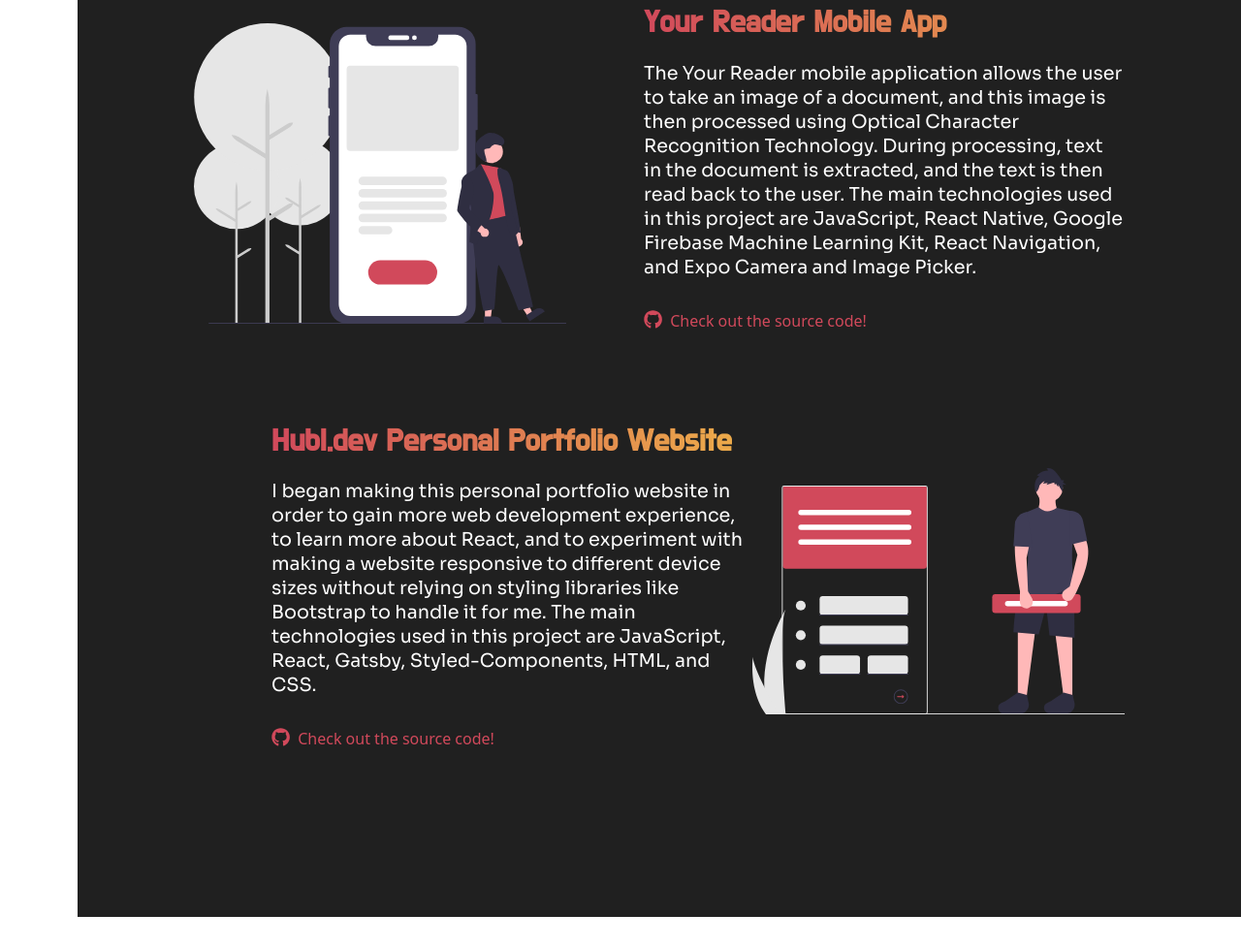
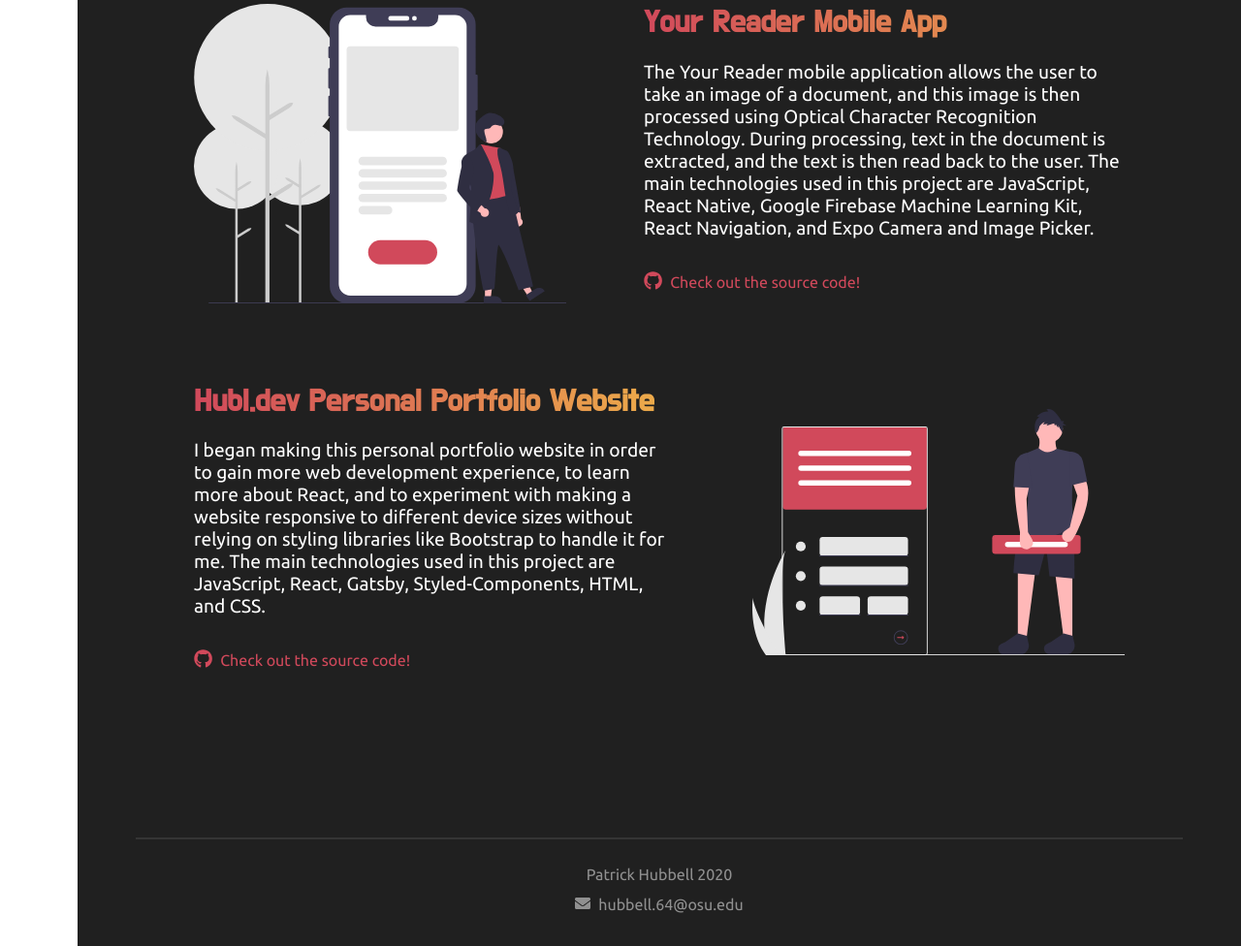
Before and after one commit to patty-hubbell/hubl-portfolio, a Gatsby site: page / in a window 1280 px wide. Shown: the part 1753-2729 px from the top of the page at 97% size. Before the commit the page ends 2699 px from the top, so only its background shows below. Built offline with nearby package versions, Linux system fonts and the light colour scheme; Gatsby itself is replaced by a stand-in of ours.

Commit message:
Fix font issues and footer

```diff
--- /dev/null
+++ b/src/components/Footer.js
@@ -0,0 +1,46 @@
+import React from "react"
+import styled from "styled-components"
+import { FontAwesomeIcon } from "@fortawesome/react-fontawesome"
+import { faEnvelope } from "@fortawesome/free-solid-svg-icons"
+
+export default function Footer() {
+  return (
+    <Foot.Container className="footer">
+      <Foot.Bar />
+      <Foot.Text>Patrick Hubbell 2020</Foot.Text>
+      <Foot.Contact>
+        <FontAwesomeIcon
+          icon={faEnvelope}
+          style={{ filter: "opacity(0.5)", marginRight: "0.5rem" }}
+        />
+        <Foot.Text>hubbell.64@osu.edu</Foot.Text>
+      </Foot.Contact>
+    </Foot.Container>
+  )
+}
+
+const Foot = {
+  Container: styled.div`
+    align-items: center;
+    background-color: var(--black);
+    color: var(--white);
+    display: flex;
+    flex-direction: column;
+    height: 7rem;
+  `,
+  Bar: styled.div`
+    background-color: var(--dark);
+    height: 0.1rem;
+    margin-bottom: 1.7rem;
+    width: 90%;
+  `,
+  Text: styled.p`
+    filter: opacity(0.5);
+    margin: 0;
+    margin-bottom: 0.8rem;
+    padding: 0;
+  `,
+  Contact: styled.div`
+    display: flex;
+  `,
+}
--- a/src/components/ProjectContainer.js
+++ b/src/components/ProjectContainer.js
@@ -45,7 +45,6 @@
   TextContainer: styled.div`
     display: flex;
     flex-direction: column;
-    margin-left: 5rem;
   `,
   Title: styled.h1`
     background: linear-gradient(
--- a/src/pages/index.js
+++ b/src/pages/index.js
@@ -6,6 +6,7 @@
 import ScreenFlexContainer from "../components/ScreenFlexContainer"
 import MobileNavBar from "../components/MobileNavBar"
 import ProjectsScreen from "../screens/ProjectsScreen"
+import Footer from "../components/Footer"
 
 export default function Home() {
   const [windowDimension, setWindowDimension] = useState(null)
@@ -32,6 +33,7 @@
         <IntroScreen />
         <AboutScreen />
         <ProjectsScreen />
+        <Footer />
       </ScreenFlexContainer>
     </>
   )
--- a/src/screens/ProjectsScreen.js
+++ b/src/screens/ProjectsScreen.js
@@ -4,12 +4,12 @@
 
 export default function ProjectsScreen() {
   return (
-    <Projects.Container id="projects">
+    <Projects.Container className="projects-screen" id="projects">
       <Projects.Title>Personal Projects</Projects.Title>
       <ProjectContainer
         gitHubSrc="https://github.com/pat-hubbell/YourReader"
         imgSrc={require("../../static/project1.svg")}
-        imgStyle={{ width: "24rem" }}
+        imgStyle={{ marginRight: "5rem", width: "24rem" }}
         title="Your Reader Mobile App"
         textAlign="right"
       >
@@ -25,7 +25,7 @@
         containerStyle={{ marginTop: "5rem" }}
         gitHubSrc="https://github.com/pat-hubbell/hubl-portfolio"
         imgSrc={require("../../static/project2.svg")}
-        imgStyle={{ width: "24rem" }}
+        imgStyle={{ marginLeft: "5rem", width: "24rem" }}
         title="Hubl.dev Personal Portfolio Website"
         textAlign="left"
       >
@@ -46,7 +46,6 @@
     background-color: var(--black);
     display: flex;
     flex-direction: column;
-    margin-left: 5rem;
     padding-bottom: 10rem;
   `,
   Title: styled.h1`
--- a/src/styles/global.css
+++ b/src/styles/global.css
@@ -1,8 +1,8 @@
-@import url("https://fonts.googleapis.com/css2?family=Do+Hyeon&family=Sora&display=swap");
+@import url("https://fonts.googleapis.com/css2?family=Do+Hyeon&family=Ubuntu&display=swap");
 
 :root {
   font-size: 16px;
-  font-family: "Noto Sans", sans-serif;
+  font-family: var(--text-font);
   --background: #003d5b;
   --primary: #30638e;
   --secondary: #00798c;
@@ -14,7 +14,7 @@
   --dark-opaque: rgba(53, 53, 53, 0.7);
   --black: #202020;
   --title-font: "Do Hyeon", sans-serif;
-  --text-font: "Sora", sans-serif;
+  --text-font: "Ubuntu", sans-serif;
 }
 
 body {
@@ -43,7 +43,9 @@
 /* Large screens */
 @media only screen and (min-width: 600px) {
   .intro-screen,
-  .about-screen {
+  .about-screen,
+  .projects-screen,
+  .footer {
     margin-left: 5rem;
   }
 }
@@ -103,7 +105,7 @@
 
 .screen-name {
   color: var(--white);
-  font-family: "Do Hyeon", sans-serif;
+  font-family: var(--title-font);
   margin: 0;
   padding: 0;
   white-space: nowrap;
@@ -111,14 +113,12 @@
 
 .screen-title {
   color: var(--light);
-  font-family: "Noto Sans", sans-serif;
   margin: 0;
   padding: 0;
 }
 
 .screen-school {
   color: var(--warm);
-  font-family: "Noto Sans", sans-serif;
   margin: 0;
   padding: 0;
 }
@@ -127,7 +127,7 @@
   background-color: var(--primary);
   border-radius: 25px;
   display: flex;
-  font-family: "Do Hyeon", sans-serif;
+  font-family: var(--title-font);
   transition: 200ms ease;
   white-space: nowrap;
 }
@@ -366,7 +366,7 @@
 
 .about-title {
   color: var(--white);
-  font-family: "Do Hyeon", sans-serif;
+  font-family: var(--title-font);
   margin: 0;
   margin-right: 3rem;
   padding: 0;
@@ -406,7 +406,7 @@
     rgba(48, 99, 142, 1) 100%
   );
   height: 0.4rem;
-  width: 95%;
+  width: 90%;
 }
 
 .about-bar-top {
```
